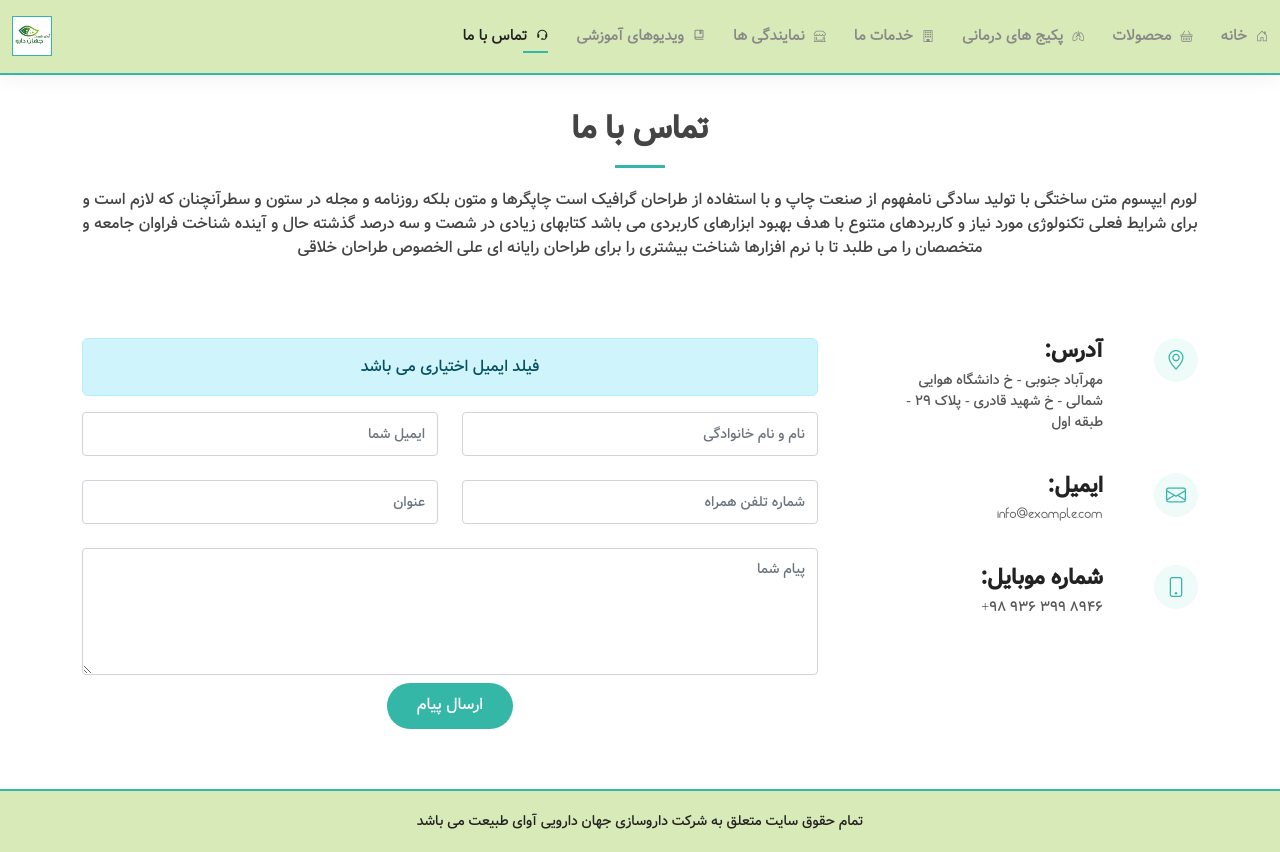
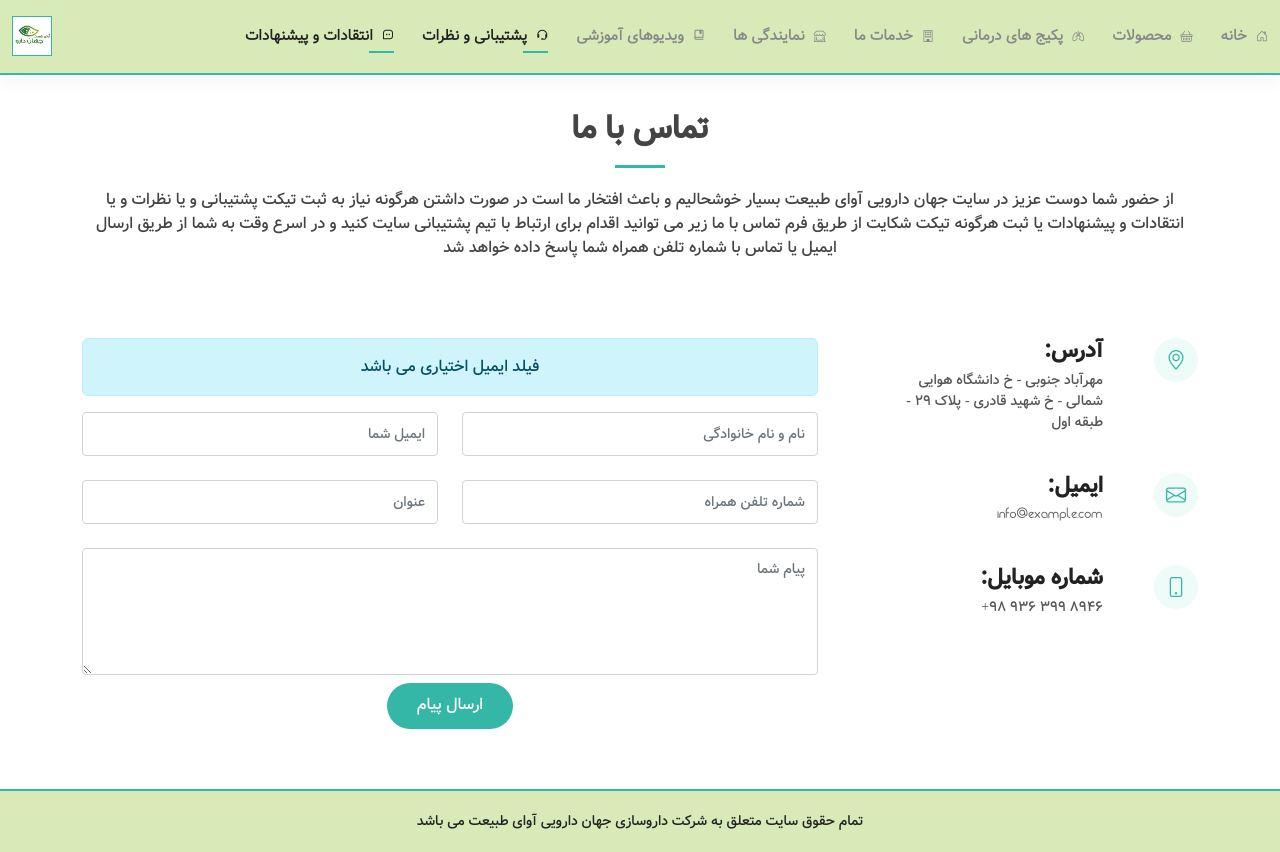
Before and after one commit to MMGhoreishi/Jahan-Daroyi-Avaye-Tabiyat-React, a React (Create React App) app: page /contact-us in a window 1280 px wide. Built offline with nearby package versions, Linux system fonts and the light colour scheme; no server answers.

Commit message:
I added a new feature about support and comments to the manager

```diff
--- a/src/components/layout/MainLayout.jsx
+++ b/src/components/layout/MainLayout.jsx
@@ -77,7 +77,18 @@ const MainLayout = ({ children }) => {
                   onClick={() => setMobileNavToggle(false)}
                 >
                   <span>
-                    <i className="bx bx-support"></i> تماس با ما
+                    <i className="bx bx-support"></i> پشتیبانی و نظرات
+                  </span>
+                </NavLink>
+              </li>
+              <li>
+                <NavLink
+                  to="/contact-us"
+                  onClick={() => setMobileNavToggle(false)}
+                >
+                  <span>
+                    <i class="bx bx-message-square-dots"></i> انتقادات و
+                    پیشنهادات
                   </span>
                 </NavLink>
               </li>
--- a/src/components/pages/ContactUs/ContactUs.jsx
+++ b/src/components/pages/ContactUs/ContactUs.jsx
@@ -41,13 +41,12 @@ const ContactUs = () => {
             <div className="section-title">
               <h2>تماس با ما</h2>
               <p>
-                لورم ایپسوم متن ساختگی با تولید سادگی نامفهوم از صنعت چاپ و با
-                استفاده از طراحان گرافیک است چاپگرها و متون بلکه روزنامه و مجله
-                در ستون و سطرآنچنان که لازم است و برای شرایط فعلی تکنولوژی مورد
-                نیاز و کاربردهای متنوع با هدف بهبود ابزارهای کاربردی می باشد
-                کتابهای زیادی در شصت و سه درصد گذشته حال و آینده شناخت فراوان
-                جامعه و متخصصان را می طلبد تا با نرم افزارها شناخت بیشتری را
-                برای طراحان رایانه ای علی الخصوص طراحان خلاقی
+                از حضور شما دوست عزیز در سایت جهان دارویی آوای طبیعت بسیار
+                خوشحالیم و باعث افتخار ما است در صورت داشتن هرگونه نیاز به ثبت
+                تیکت پشتیبانی و یا نظرات و یا انتقادات و پیشنهادات یا ثبت هرگونه
+                تیکت شکایت از طریق فرم تماس با ما زیر می توانید اقدام برای
+                ارتباط با تیم پشتیبانی سایت کنید و در اسرع وقت به شما از طریق
+                ارسال ایمیل یا تماس با شماره تلفن همراه شما پاسخ داده خواهد شد
               </p>
             </div>
 
```
